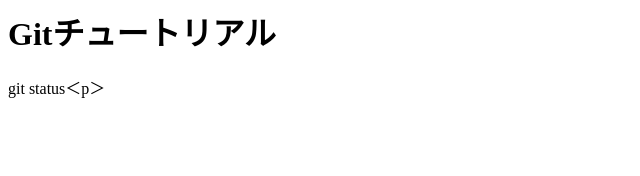
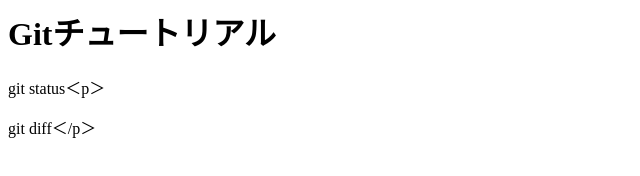
Before and after one commit to lavendel1111/git_tutorial, a plain HTML site: page index.html in a window 1280 px wide. Shown: the whole page, without its empty margins (0-640 px from the left). Drawn offline with Linux system fonts and the light colour scheme.

Commit message:
git_diffを追記

```diff
--- a/index.html
+++ b/index.html
@@ -1,2 +1,3 @@
 <h1>Gitチュートリアル</h1>
 <p>git status＜p＞
+<p>git diff＜/p＞
```
